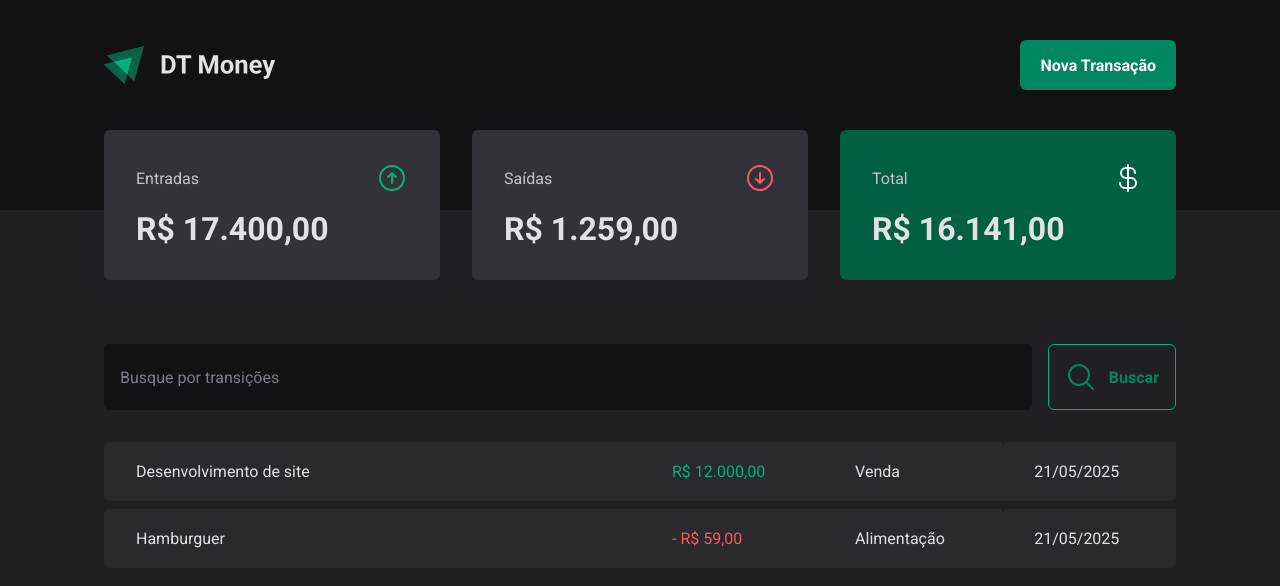
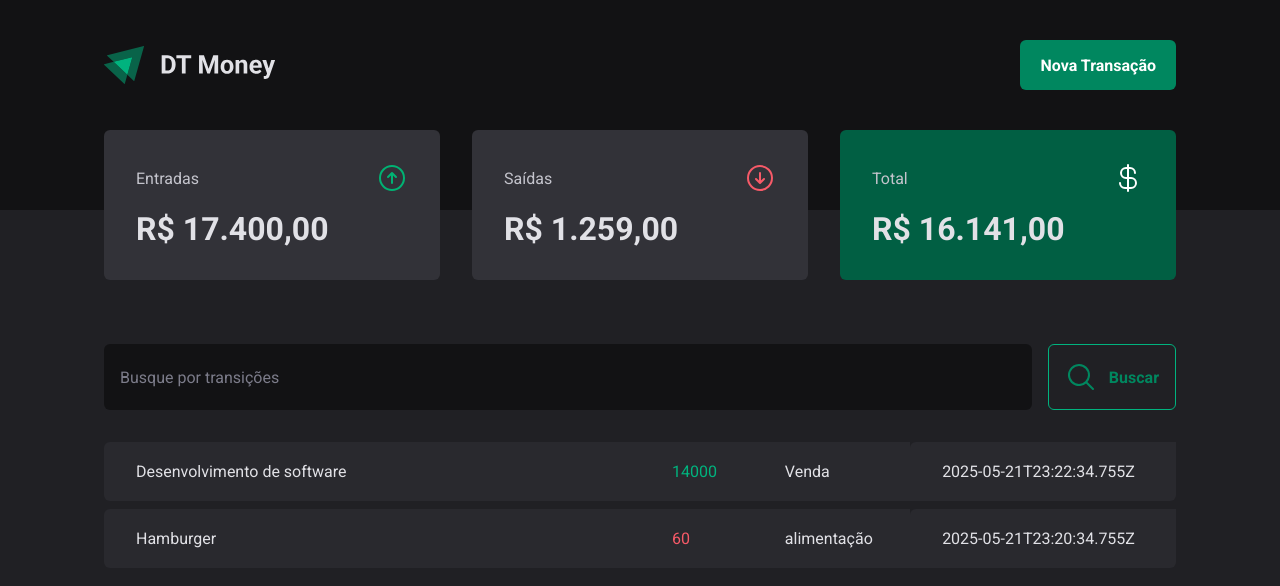
Before and after one commit to corde177/ControloDeReceitas, a React (Vite) app: page / in a window 1280 px wide. Shown: the top 586 px of the page. Built offline with nearby package versions, Linux system fonts and the light colour scheme; data requests are answered from the project's data file.

Commit message:
feat: Realizando requisições HTTP

```diff
--- a/package.json
+++ b/package.json
@@ -5,6 +5,7 @@
   "type": "module",
   "scripts": {
     "dev": "vite",
+    "dev:server": "npx json-server server.json",
     "build": "tsc -b && vite build",
     "lint": "eslint .",
     "preview": "vite preview"
--- a/server.json
+++ b/server.json
@@ -14,8 +14,8 @@
       "description" : "Hamburger",
       "type": "outcome",
       "category": "alimentação",
-      "price": 50,
-      "createdAt": "2025-05-21T23:40:34.755Z"
+      "price": 60,
+      "createdAt": "2025-05-21T23:20:34.755Z"
     }
   ]
 }
--- a/src/pages/Transaction/Transaction.tsx
+++ b/src/pages/Transaction/Transaction.tsx
@@ -1,9 +1,35 @@
+import { useEffect, useState } from "react";
 import { Header } from "../../components/Header/Header";
 import { Summary } from "../../components/Summary/Summary";
 import { SerarchForm } from "../components/SearchForm";
-import { PriceHightLight, TransactionsContainer, TransactionsTable } from "./style";
+import {
+  PriceHightLight,
+  TransactionsContainer,
+  TransactionsTable
+} from "./style";
+
+interface Transaction {
+  id: number;
+  description: string;
+  type: "income" | "outcome";
+  price: number;
+  category: string;
+  createdAt: string;
+}
 
 export function Transaction() {
+  const [transactions, setTransactions] = useState<Transaction[]>([]);
+
+  async function loadTransaction() {
+    const response = await fetch("http://localhost:3000/transactions");
+    const data = await response.json();
+    setTransactions(data);
+  }
+
+  useEffect(() => {
+    loadTransaction();
+  }, []);
+
   return (
     <div>
       <Header />
@@ -13,26 +39,20 @@ export function Transaction() {
         <SerarchForm />
         <TransactionsTable>
           <tbody>
-            <tr>
-              <td width="50%">Desenvolvimento de site</td>
-              <td>
-                <PriceHightLight variant="income">
-                    R$ 12.000,00
-                </PriceHightLight>
-              </td>
-              <td>Venda</td>
-              <td>21/05/2025</td>
-            </tr>
-            <tr>
-              <td width="50%">Hamburguer</td>
-              <td>
-                <PriceHightLight variant="outcome">
-                    - R$ 59,00
-                </PriceHightLight>
-              </td>
-              <td>Alimentação</td>
-              <td>21/05/2025</td>
-            </tr>
+            {transactions.map((transaction) => {
+              return (
+                <tr key={transaction.id}>
+                  <td width="50%"> {transaction.description} </td>
+                  <td>
+                    <PriceHightLight variant={transaction.type}>
+                      {transaction.price}
+                    </PriceHightLight>
+                  </td>
+                  <td> {transaction.category} </td>
+                  <td>{transaction.createdAt}</td>
+                </tr>
+              );
+            })}
           </tbody>
         </TransactionsTable>
       </TransactionsContainer>
```
